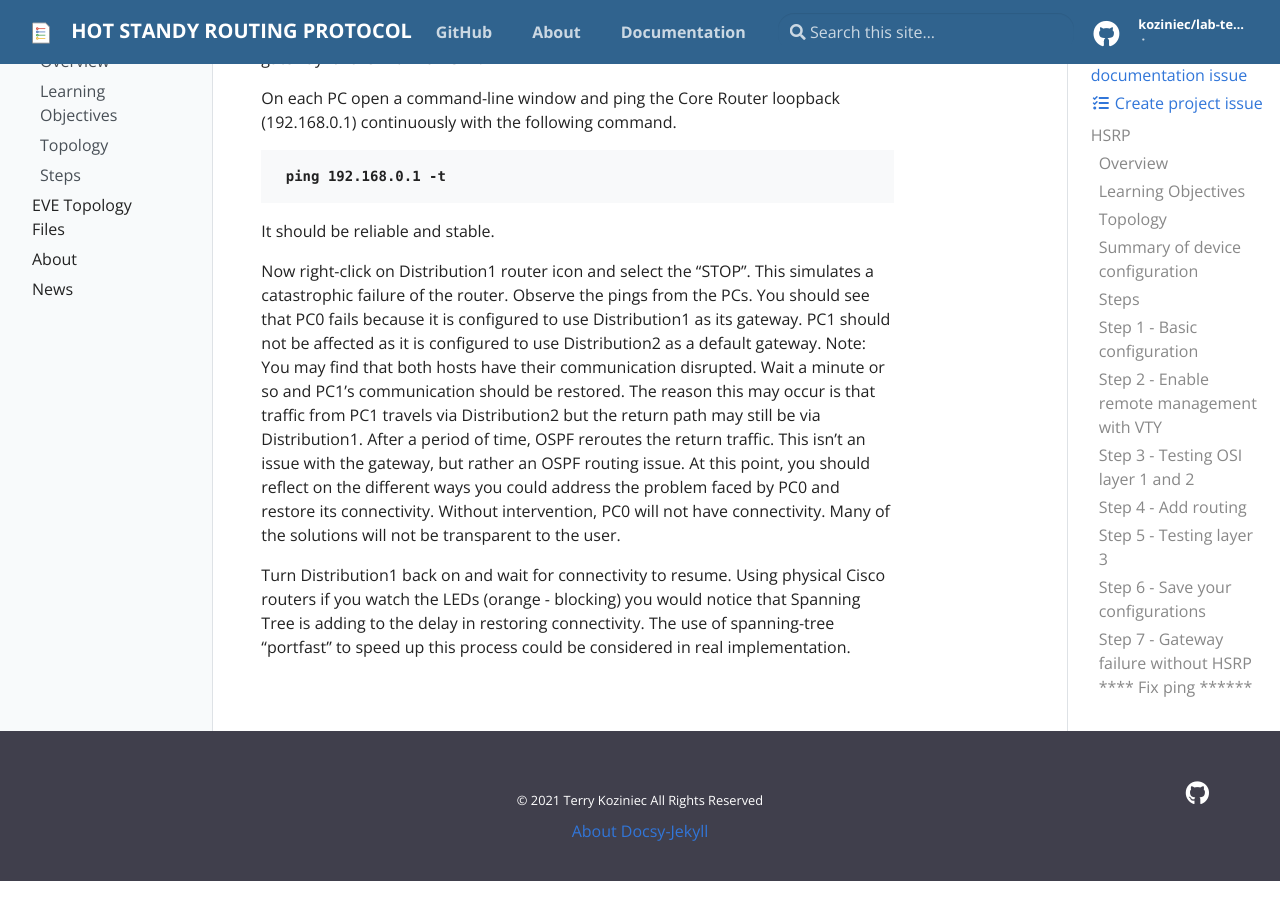
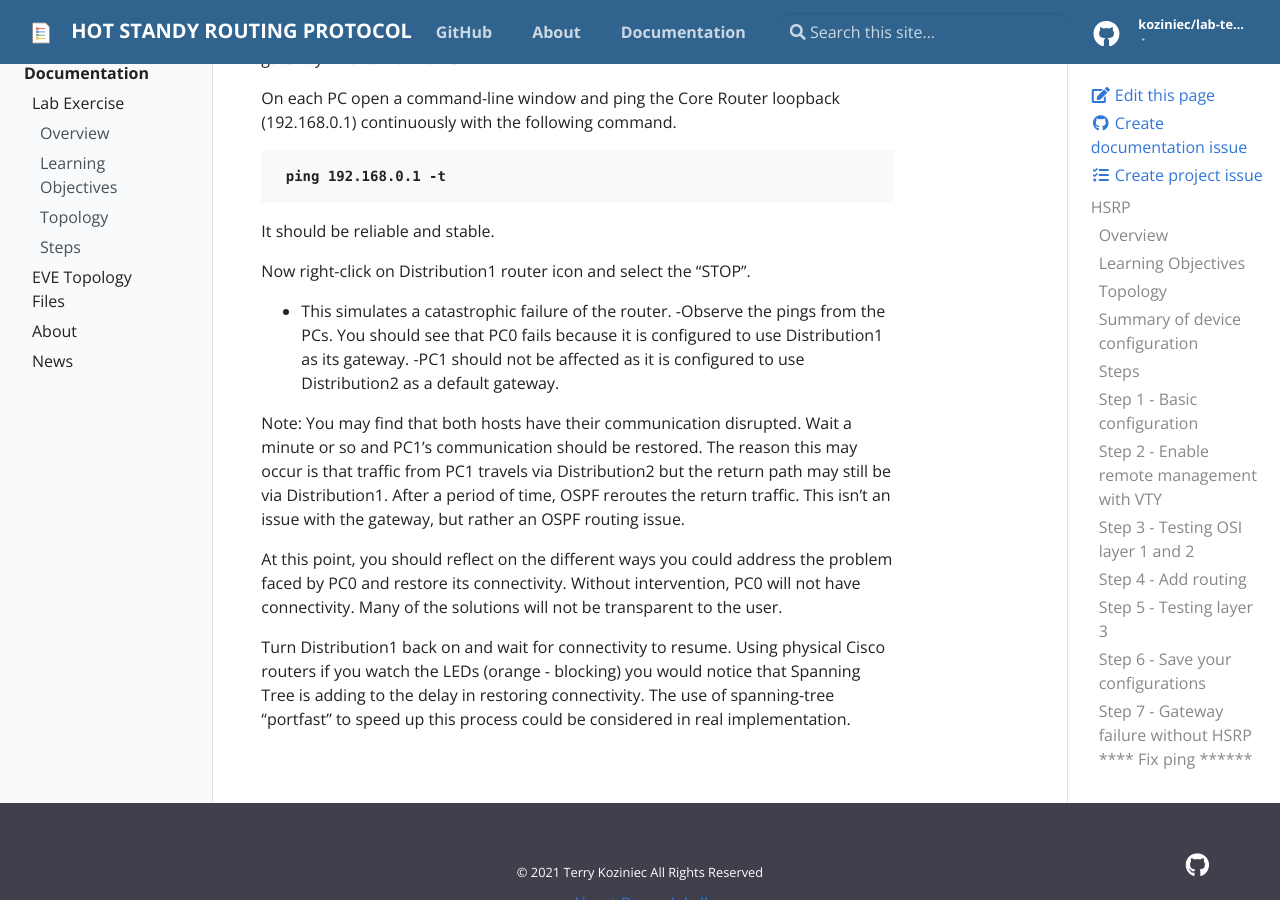
Before and after one commit to koziniec/HSRP, a Jekyll site: the page built from _docs/lab-exercise.md, in a window 1280 px wide and 900 px high, scrolled down 4578 px. Built offline with Jekyll 4.4.1, drawn with Linux system fonts in a browser that asks for light colours; part of the change alters nothing that is shown.

Commit message:
Update lab-exercise.md

```diff
--- a/_docs/lab-exercise.md
+++ b/_docs/lab-exercise.md
@@ -125,8 +125,13 @@ On each PC open a command-line window and ping the Core Router loopback (192.168
 </pre>
 It should be reliable and stable.
 
-Now right-click on Distribution1 router icon and select the "STOP". This simulates a catastrophic failure of the router.
-Observe the pings from the PCs. You should see that PC0 fails because it is configured to use Distribution1 as its gateway. PC1 should not be affected as it is configured to use Distribution2 as a default gateway. Note: You may find that both hosts have their communication disrupted. Wait a minute or so and PC1's communication should be restored. The reason this may occur is that traffic from PC1 travels via Distribution2 but the return path may still be via Distribution1. After a period of time, OSPF reroutes the return traffic. This isn't an issue with the gateway, but rather an OSPF routing issue.
+Now right-click on Distribution1 router icon and select the "STOP".
+- This simulates a catastrophic failure of the router.
+  -Observe the pings from the PCs. You should see that PC0 fails because it is configured to use Distribution1 as its gateway.
+  -PC1 should not be affected as it is configured to use Distribution2 as a default gateway.
+
+Note: You may find that both hosts have their communication disrupted. Wait a minute or so and PC1's communication should be restored. The reason this may occur is that traffic from PC1 travels via Distribution2 but the return path may still be via Distribution1. After a period of time, OSPF reroutes the return traffic. This isn't an issue with the gateway, but rather an OSPF routing issue.
+
 At this point, you should reflect on the different ways you could address the problem faced by PC0 and restore its connectivity. Without intervention, PC0 will not have connectivity. Many of the solutions will not be transparent to the user.
 
 Turn Distribution1 back on and wait for connectivity to resume. Using physical Cisco routers if you watch the LEDs (orange - blocking) you would notice that Spanning Tree is adding to the delay in restoring connectivity. The use of spanning-tree "portfast" to speed up this process could be considered in real implementation.
```
